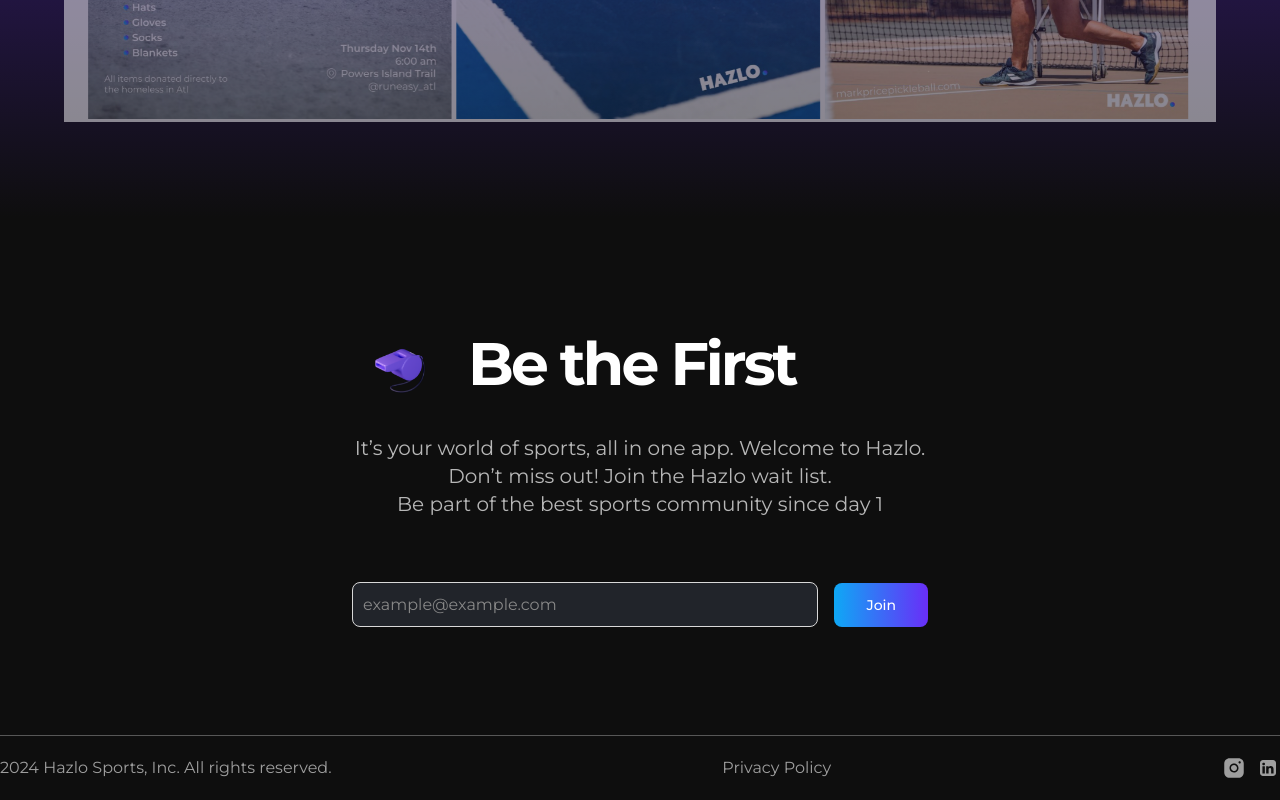
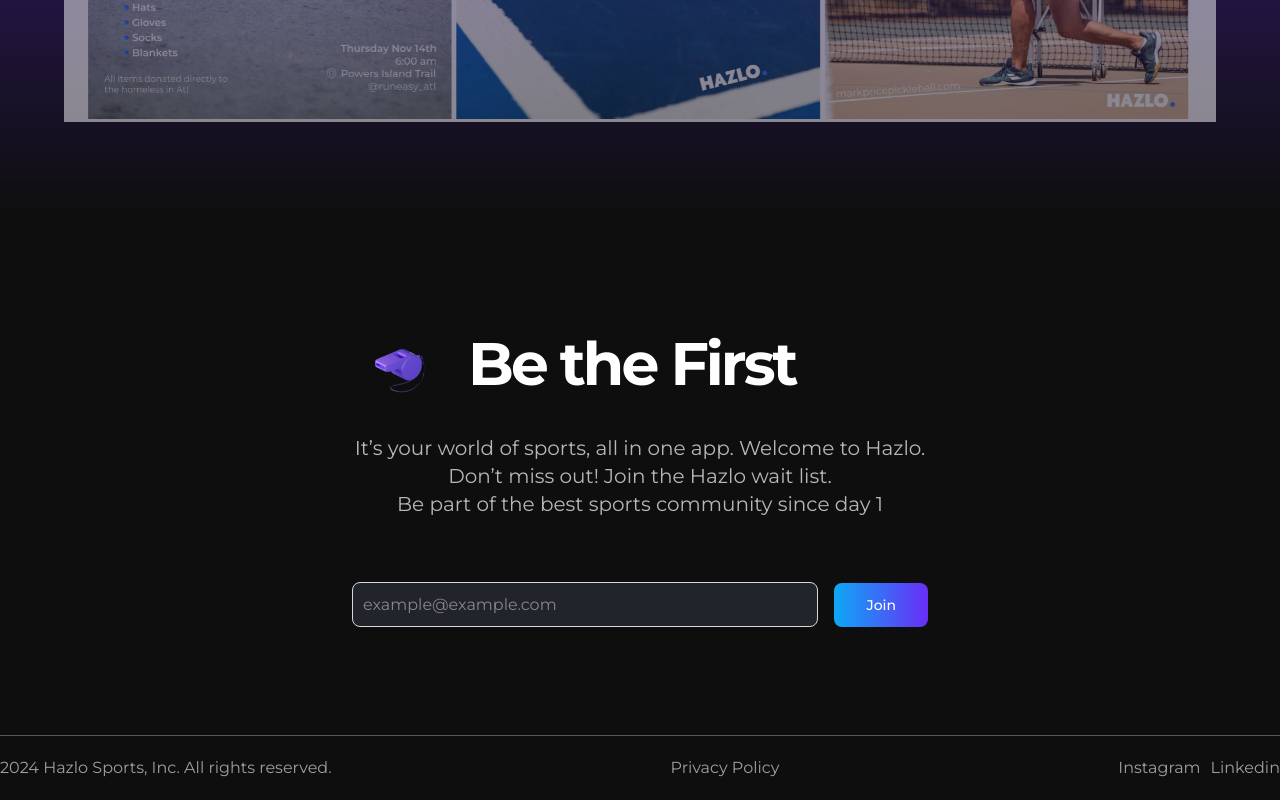
Before and after one commit to hazlosports/hazloweb, a Next.js app: page / in a window 1280 px wide. Shown: the part 4679-5479 px from the top of the page. Built offline with nearby package versions, Linux system fonts and the light colour scheme.

Commit message:
fixed webpack error

```diff
--- a/components/landing/Footer.tsx
+++ b/components/landing/Footer.tsx
@@ -1,6 +1,3 @@
-import InstaIcon from "@/public/icons/insta.svg";
-import LinkedInIcon from "@/public/icons/linkedin.svg";
-
 export function Footer() {
   return (
     <footer className="py-5 bg-background text-white/60 border-t border-white/30">
@@ -15,7 +12,7 @@
           <ul className="flex justify-center gap-2.5">
             <li>
               <a href="https://www.instagram.com/hazlo.sports/" target="_blank">
-                <InstaIcon />
+                Instagram
               </a>
             </li>
             <li>
@@ -23,7 +20,7 @@
                 href="https://www.linkedin.com/company/hazlosports"
                 target="_blank"
               >
-                <LinkedInIcon />
+                Linkedin
               </a>
             </li>
           </ul>
```
